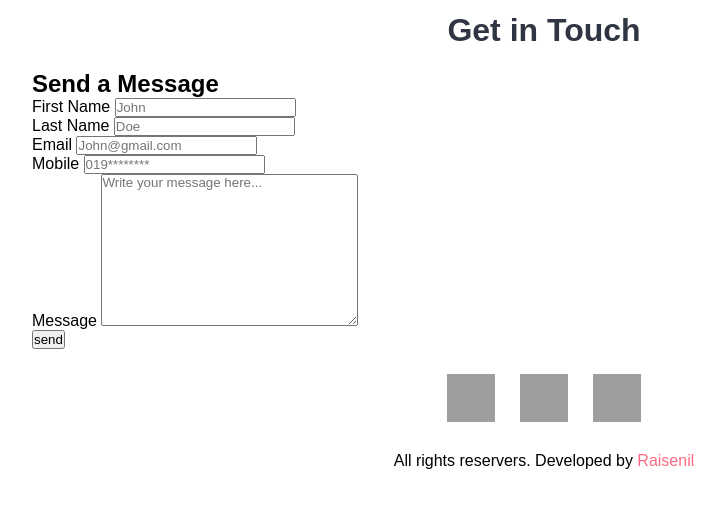
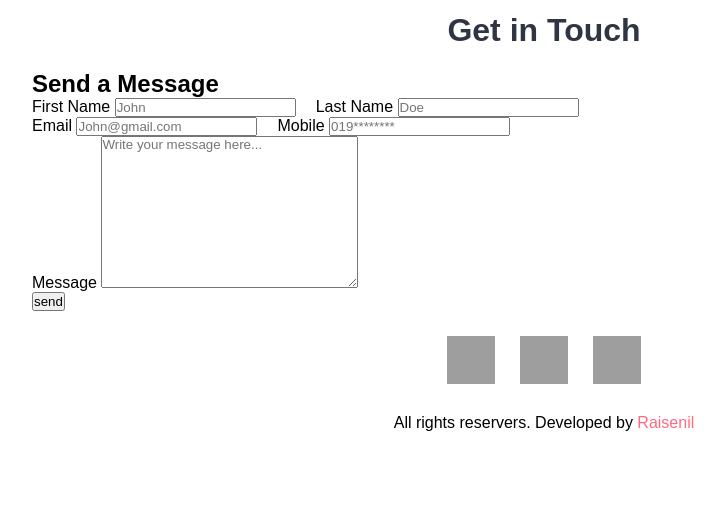
Before and after one commit to Raisenil/Food_Ordering_Website, a PHP site: page /contact.html in a window 1280 px wide. Shown: the part 86-594 px from the top of the page, without its empty margins (96-821 px from the left). Run offline with PHP 8.4, Linux system fonts and the light colour scheme; grey boxes are pictures that could not be loaded.

Commit message:
Update repo

```diff
--- a/css/style.css
+++ b/css/style.css
@@ -214,6 +214,15 @@ fieldset{
     font-weight: bold;
 }
 
+/* css for contact */
+.formBox{
+    position: relative;
+    width: 100%;
+}
+
+.formBox .row50{
+    display: flex;
+    gap: 20px;
 
 /* css for responsive size */
 
```
